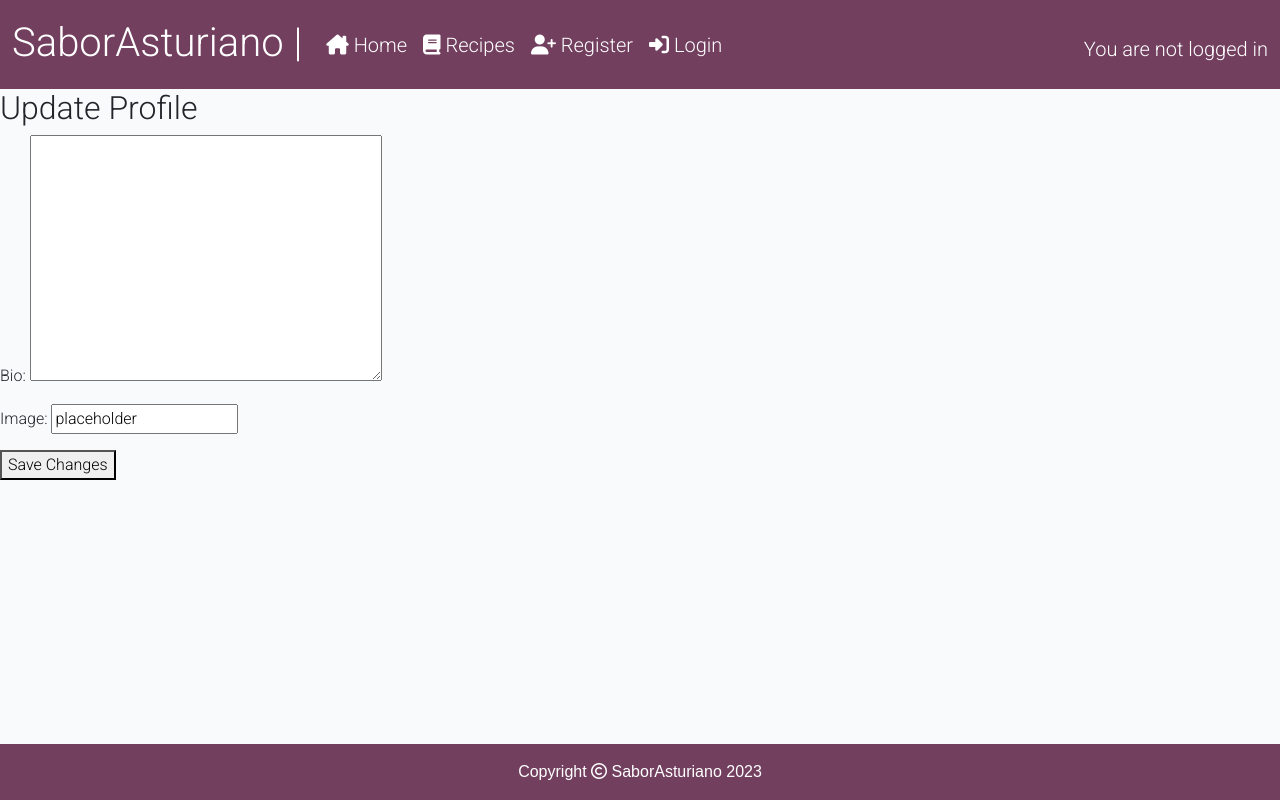
After one commit to Hugh1996/sabor-asturiano-pp4, a Django app: page /update_profile/ in a window 1280 px wide. The commit adds this page. Run offline with Django 3.2, Linux system fonts and the light colour scheme; some libraries are stand-ins or nearby versions.

Commit message:
add profile form and template

```diff
--- a/blog/forms.py
+++ b/blog/forms.py
@@ -20,4 +20,4 @@ class RecipeForm(forms.ModelForm):
 class UserProfileForm(forms.ModelForm):
     class Meta:
         model = UserProfile
-        fiels = ['bio', 'profile_picture']
+        fields = ['bio', 'profile_picture']
--- a/blog/urls.py
+++ b/blog/urls.py
@@ -12,4 +12,5 @@ urlpatterns = [
          name='edit_review'),
     path('delete_review/<int:review_id>/', views.DeleteReview.as_view(),
          name='delete_review'),
+    path('update_profile/', views.UserProfileView.as_view(), name='update_profile'),
 ]
--- a/blog/views.py
+++ b/blog/views.py
@@ -3,7 +3,7 @@ from django.shortcuts import render, get_object_or_404, reverse, redirect
 from django.views import generic, View
 from django.http import HttpResponseRedirect
 from .models import Recipe, Review, UserProfile
-from .forms import ReviewForm, RecipeForm
+from .forms import ReviewForm, RecipeForm, UserProfileForm
 
 
 class HomePage(View):
@@ -70,7 +70,6 @@ class RecipeDetail(View):
                 "reviewed": True,
                 "liked": liked,
                 "review_form": ReviewForm()
-
             },
         )
 
--- a/templates/base.html
+++ b/templates/base.html
@@ -44,9 +44,6 @@
                     <li class="nav-item">
                         <a class="nav-link text-white fs-5" href="{% url 'add_recipe' %}"><i class="fa-solid fa-utensils"></i> Add Recipe</a>
                     </li>
-                    <li class="nav-item">
-                        <a class="nav-link text-white fs-5" href="{% url 'user_profile' %}"><i class="fa-solid fa-user"></i> Profile</a>
-                    </li>
                     {% endif %}
                     {% if user.is_authenticated %}
                     <li class="nav-item">
@@ -65,6 +62,10 @@
             <span class="ml-auto">
                 {% if user.is_authenticated %}
                 <p class="fs-5 pt-4 text-white">You are logged in as <strong>{{ user }}</strong></p>
+                <li class="nav-item">
+                    <a class="nav-link text-white fs-5" href="{% url 'update_profile' %}"><i class="fa-solid fa-user"></i> Edit
+                        Profile</a>
+                </li>
                 {% else %}
                 <p class="fs-5 pt-4 text-white">You are not logged in</p>
                 {% endif %}
--- /dev/null
+++ b/templates/update_profile.html
@@ -0,0 +1,12 @@
+{% extends "base.html" %}
+
+{% block content %}
+
+<h2>Update Profile</h2>
+<form method="post">
+    {% csrf_token %}
+    {{ form.as_p }}
+    <button type="submit">Save Changes</button>
+</form>
+
+{%endblock%}
```
Also changed, not shown: saborasturiano/settings.py (+4 -12 lines).
